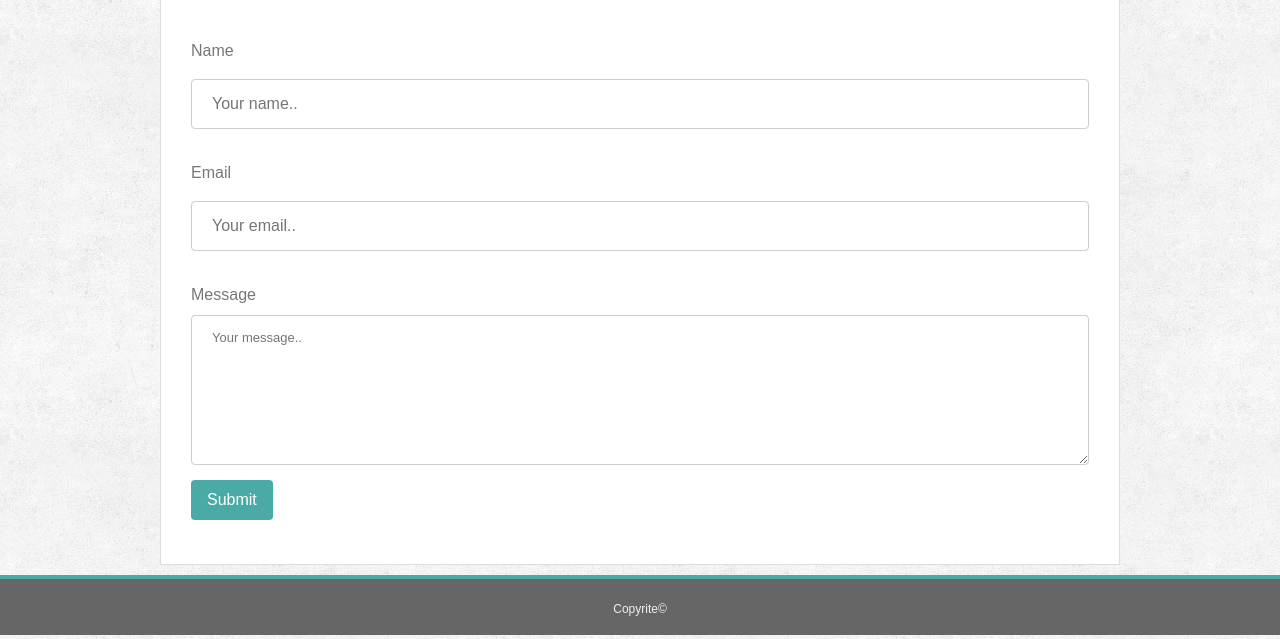
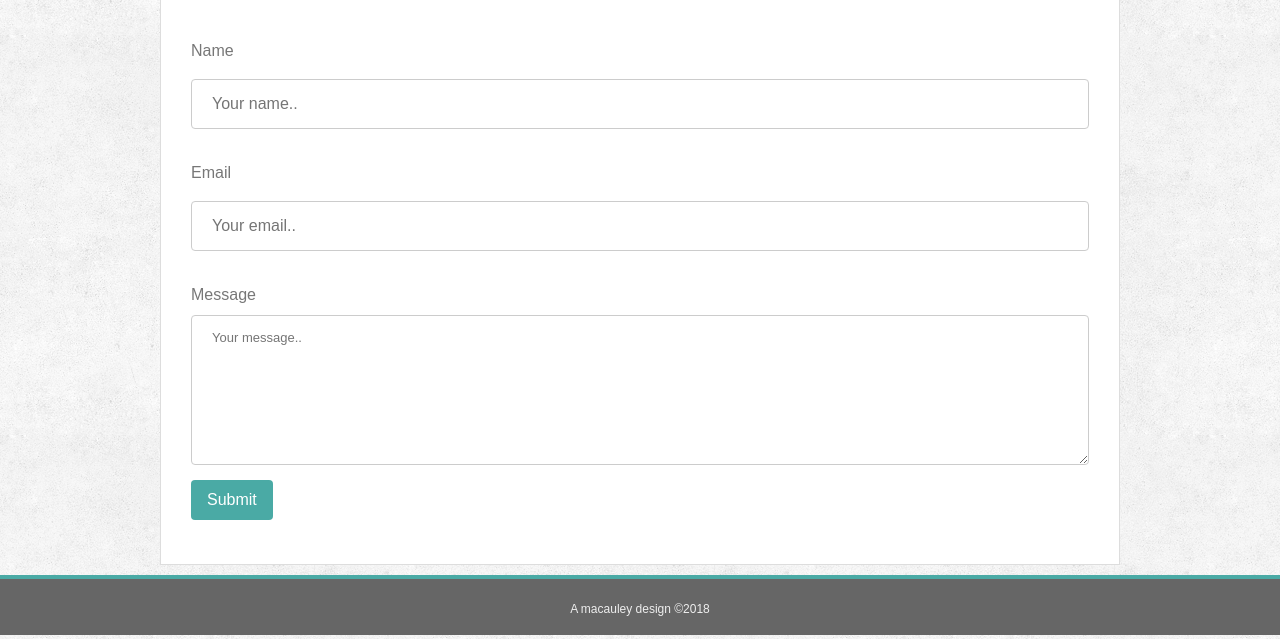
Before and after one commit to ninner00/Bootstrap-Portfolio, a plain HTML site: page contact.html in a window 1280 px wide. Shown: the part 165-804 px from the top of the page. Drawn offline with nearby package versions, Linux system fonts and the light colour scheme.

Commit message:
bootstrap portfolio

```diff
--- a/contact.html
+++ b/contact.html
@@ -60,9 +60,11 @@
         </div>
     </div>
     <div class="push"></div>
-</div>
-
-    <footer class="footer">Copyrite&copy;</footer>
+    <footer class="footer">
+        <div class="container">
+            A macauley design &copy;2018
+        </div>
+    </footer>
 
 
 </body>
```
Also changed, not shown: portfolio.html (+4 -9 lines).
